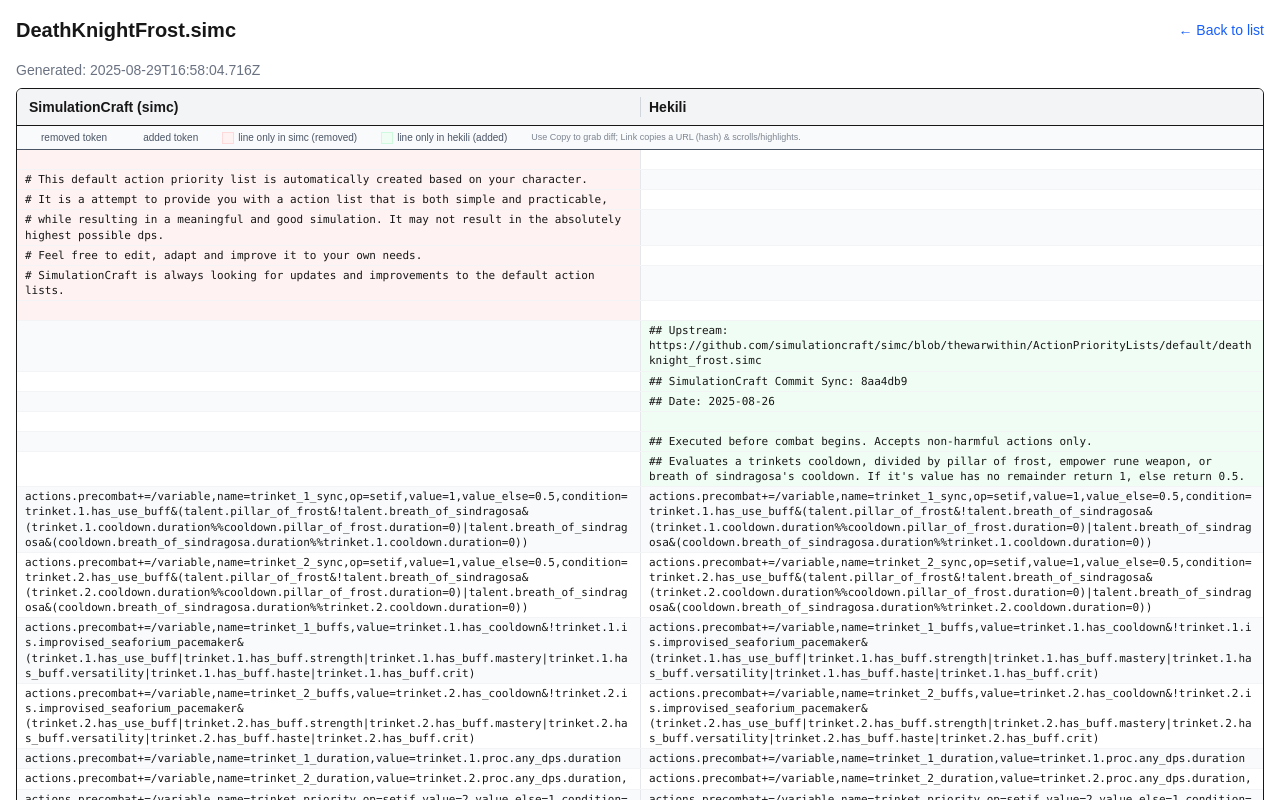
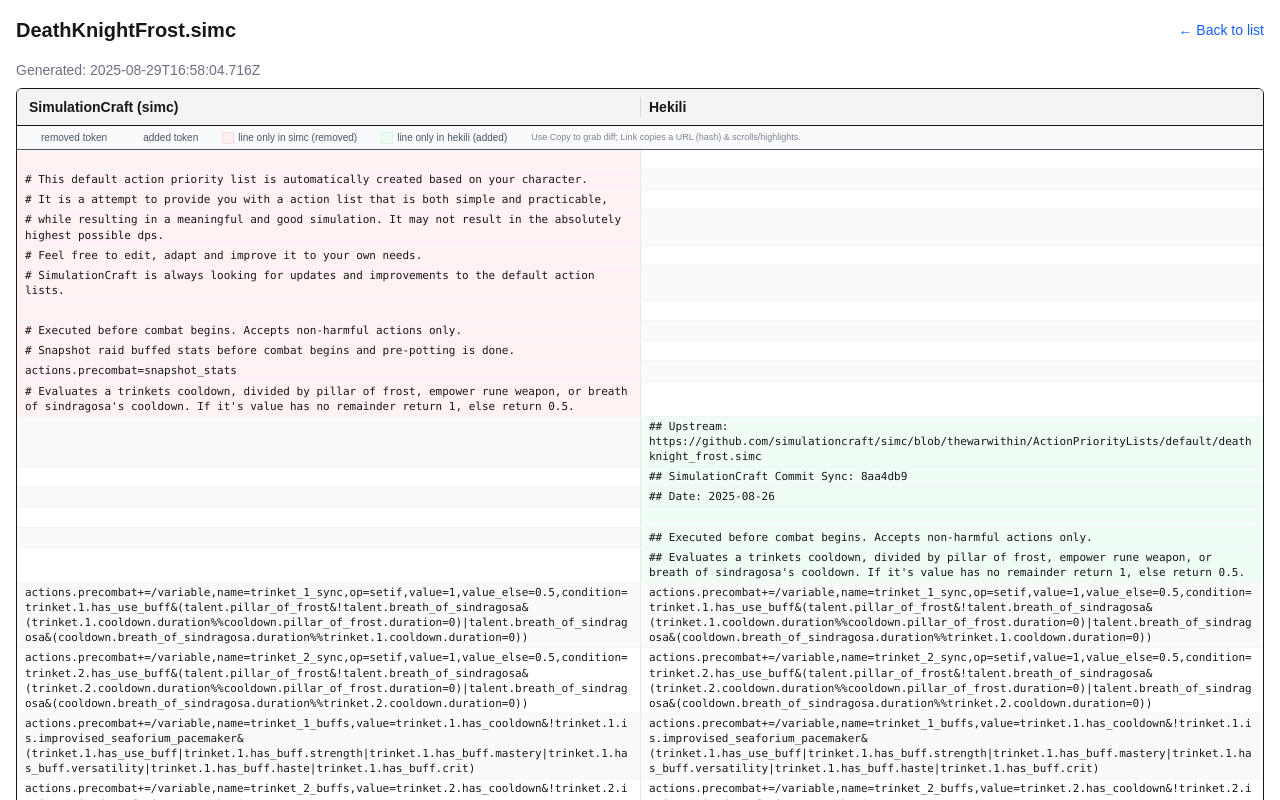
Before and after one commit to davidmann4/hekili-apl-diff-checker, a Next.js app: page /apl/1 in a window 1280 px wide. Shown: the top 800 px of the page. Built offline with nearby package versions, Linux system fonts and the light colour scheme.

Commit message:
super simple line checker

```diff
--- a/components/APLComparison.js
+++ b/components/APLComparison.js
@@ -7,28 +7,15 @@
   function linesEquivalent(a, b) {
     if (!a || !b) return false;
     if (a === b) return true;
-    // Compare action part (before ,if=) after normalizing the action assignment syntax
-    const actionKey = (s) => {
-      const preIf = s.split(',if=')[0];
-      return preIf
-        .replace(/\+=\//, '=')
-        .replace(/=\//, '=')
-        .replace(/\s+/g, '');
+    const parse = (s) => {
+      const m = s.trim().match(/^actions\.([A-Za-z0-9_]+)(?:\s*\+=|=)\/?([A-Za-z0-9_]+)/);
+      if (!m) return null;
+      return { list: m[1], action: m[2] };
     };
-    if (actionKey(a) !== actionKey(b)) return false;
-    // Normalize condition (after ,if=) removing boss& before fight_remains and whitespace
-    const normCond = (s) => {
-      const idx = s.indexOf(',if=');
-      if (idx === -1) return '';
-      return s
-        .slice(idx + 4)
-        .replace(/boss&(?=fight_remains)/g, '')
-        .replace(/\s+/g, '');
-    };
-    const ca = normCond(a);
-    const cb = normCond(b);
-    if (ca && cb && ca === cb) return true; // same logical condition after normalization
-    return false;
+    const pa = parse(a);
+    const pb = parse(b);
+    if (!pa || !pb) return false;
+    return pa.list === pb.list && pa.action === pb.action;
   }
   const n = leftLines.length;
   const m = rightLines.length;
@@ -122,87 +109,15 @@
 function areSimilar(a, b) {
   if (!a || !b) return false;
   if (a === b) return true;
-  // Avoid treating different run_action_list lines (e.g., different names or added strict / condition flips)
-  // as similar; we want them to appear as a clear removal/addition pair. This prevents the
-  // felscarred vs fallback gating line from being merged away.
-  if (a.includes('run_action_list') && b.includes('run_action_list')) {
-    const preIfA = a.split(',if=')[0];
-    const preIfB = b.split(',if=')[0];
-    if (preIfA !== preIfB) return false;
-  }
-  // Normalize minor syntactic differences (e.g., appending to list vs direct assignment before variable/action fragment)
-  const norm = (s) => {
-    // actions.xxx+=/variable -> actions.xxx=variable ; also remove single leading slash before action after +=
-    return s
-      .replace(/\+=\//, '=')
-      .replace(/=\//, '=')
-  // Treat adding a boss& gate before fight_remains as equivalent.
-  .replace(/boss&(?=fight_remains)/g, '')
-      .replace(/\s+/g, ''); // collapse whitespace for comparison
+  const parse = (s) => {
+    const m = s.trim().match(/^actions\.([A-Za-z0-9_]+)(?:\s*\+=|=)\/?([A-Za-z0-9_]+)/);
+    if (!m) return null;
+    return { list: m[1], action: m[2] };
   };
-  const na = norm(a);
-  const nb = norm(b);
-  if (na === nb) return true;
-  // Treat addition of 'boss&' before fight_remains as similar (common pattern refinement)
-  if (na.replace(/boss&fight_remains/g, 'fight_remains') === nb.replace(/boss&fight_remains/g, 'fight_remains')) return true;
-  // If same action & actor prefix before ",if=" treat as candidate regardless of length.
-  const prefixA = a.split(',if=')[0];
-  const prefixB = b.split(',if=')[0];
-  if (prefixA === prefixB) {
-    // If both have conditions, and the first logical clause (before first & or |) matches exactly,
-    // treat as similar. This helps pair lines where the tail of the condition changed (added/removed clauses
-    // or numeric tweaks) but the primary gating clause stayed the same (e.g., buff.stack requirement).
-    if (a.includes(',if=') && b.includes(',if=')) {
-      const condAFull = a.slice(a.indexOf(',if=') + 4);
-      const condBFull = b.slice(b.indexOf(',if=') + 4);
-      const firstClauseA = condAFull.split(/[&|]/, 1)[0];
-      const firstClauseB = condBFull.split(/[&|]/, 1)[0];
-      if (firstClauseA && firstClauseA === firstClauseB) return true;
-    }
-    // Token-based Jaccard similarity on condition part (after ,if=)
-    const condA = a.includes(',if=') ? a.slice(a.indexOf(',if=') + 4) : '';
-    const condB = b.includes(',if=') ? b.slice(b.indexOf(',if=') + 4) : '';
-    // Improved tokenization: split each operator/paren individually instead of grouping sequences.
-    const tok = (s) => s.match(/[A-Za-z0-9_.]+|[&|()=!<>]|\d+\.\d+|\d+/g) || [];
-    const ta = tok(condA);
-    const tb = tok(condB);
-    const setA = new Set(ta);
-    const setB = new Set(tb);
-    let inter = 0;
-    for (const t of setA) if (setB.has(t)) inter++;
-    const union = setA.size + setB.size - inter;
-    const jaccard = union === 0 ? 0 : inter / union;
-    if (jaccard > 0.5) return true; // slightly lowered threshold for complex expressions
-  }
-  // Special-case variable lines: if they share identical prefix up to and including 'value=' treat as similar.
-  const valueIdxA = a.indexOf('value=');
-  const valueIdxB = b.indexOf('value=');
-  if (valueIdxA !== -1 && valueIdxB !== -1) {
-    const prefixA = a.slice(0, valueIdxA + 6); // include 'value='
-    const prefixB = b.slice(0, valueIdxB + 6);
-    if (prefixA === prefixB) return true;
-  }
-  // Compute common prefix length.
-  let cp = 0;
-  while (cp < a.length && cp < b.length && a[cp] === b[cp]) cp++;
-  // If they share a long starting segment (>= 25 chars or >= 35% of shorter) consider similar.
-  if (cp >= 25 || cp >= Math.min(a.length, b.length) * 0.35) {
-    // We'll still ensure they start with 'actions' to reduce false positives.
-    if (a.startsWith('actions') && b.startsWith('actions')) return true;
-  }
-  // Quick reject if very different lengths (only after trying prefix heuristics).
-  const lenDiff = Math.abs(a.length - b.length);
-  if (lenDiff > Math.max(60, Math.min(a.length, b.length) * 1.2)) return false;
-  // Compare heads before first comma or space.
-  const aHead = a.split(/[ ,]/, 2)[0];
-  const bHead = b.split(/[ ,]/, 2)[0];
-  if (aHead && bHead && aHead === bHead) return true;
-  // Rough character overlap ratio.
-  let overlap = 0;
-  const setA = new Set(a);
-  for (const ch of b) if (setA.has(ch)) overlap++;
-  const ratio = overlap / Math.max(a.length, b.length);
-  return ratio > 0.6;
+  const pa = parse(a);
+  const pb = parse(b);
+  if (!pa || !pb) return false;
+  return pa.list === pb.list && pa.action === pb.action;
 }
 
 // Post-process aligned rows to pair adjacent left-only/right-only rows into modified rows when similar.
```
